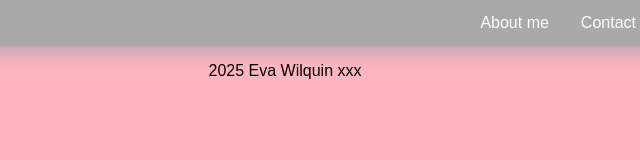
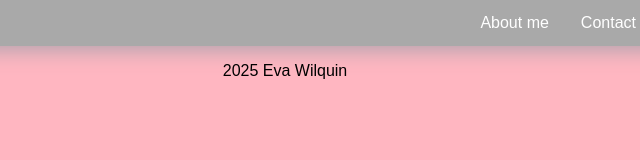
Before and after one commit to erinty-wqn/Portefolio, a plain HTML site: page index.html in a window 1280 px wide. Shown: the full height of the page, 355-995 px from the left. Drawn offline with Linux system fonts and the light colour scheme.

Commit message:
modif index

```diff
--- a/index.html
+++ b/index.html
@@ -2,7 +2,7 @@
 <html>
   <head>
    <meta name="viewport" content="width=device-width, initiale-scale=1">
-   <title>Mon Portfolio !</title>
+   <title>Mon Portfolio</title>
    <link rel = "stylesheet" href="style.css">
   </head>
   <body>
@@ -36,7 +36,7 @@
        </div>
   </div>
   <footer>
-    <p>2025 Eva Wilquin xxx</p>
+    <p>2025 Eva Wilquin</p>
   </footer>
   </body>
 </html>
```
